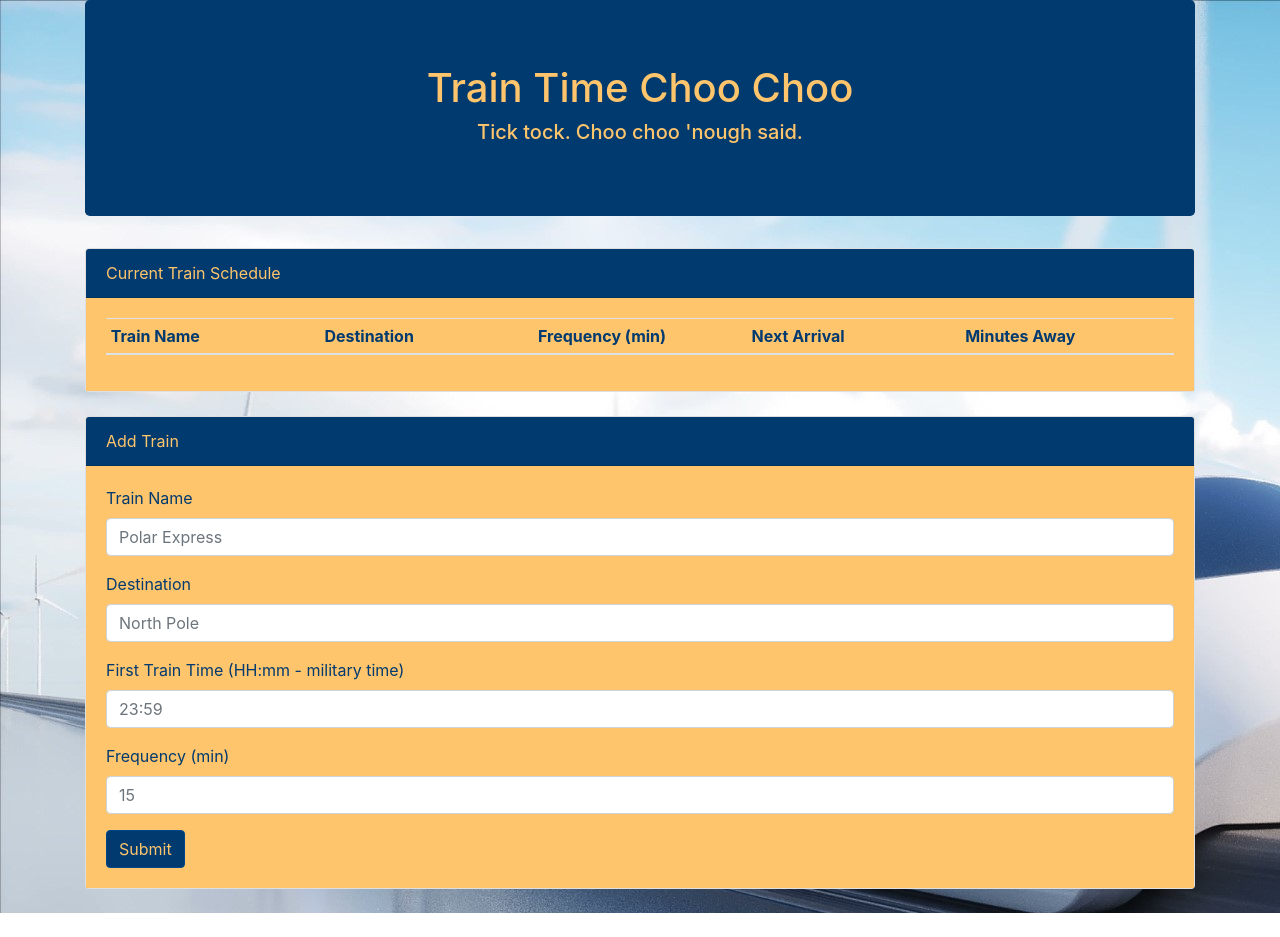
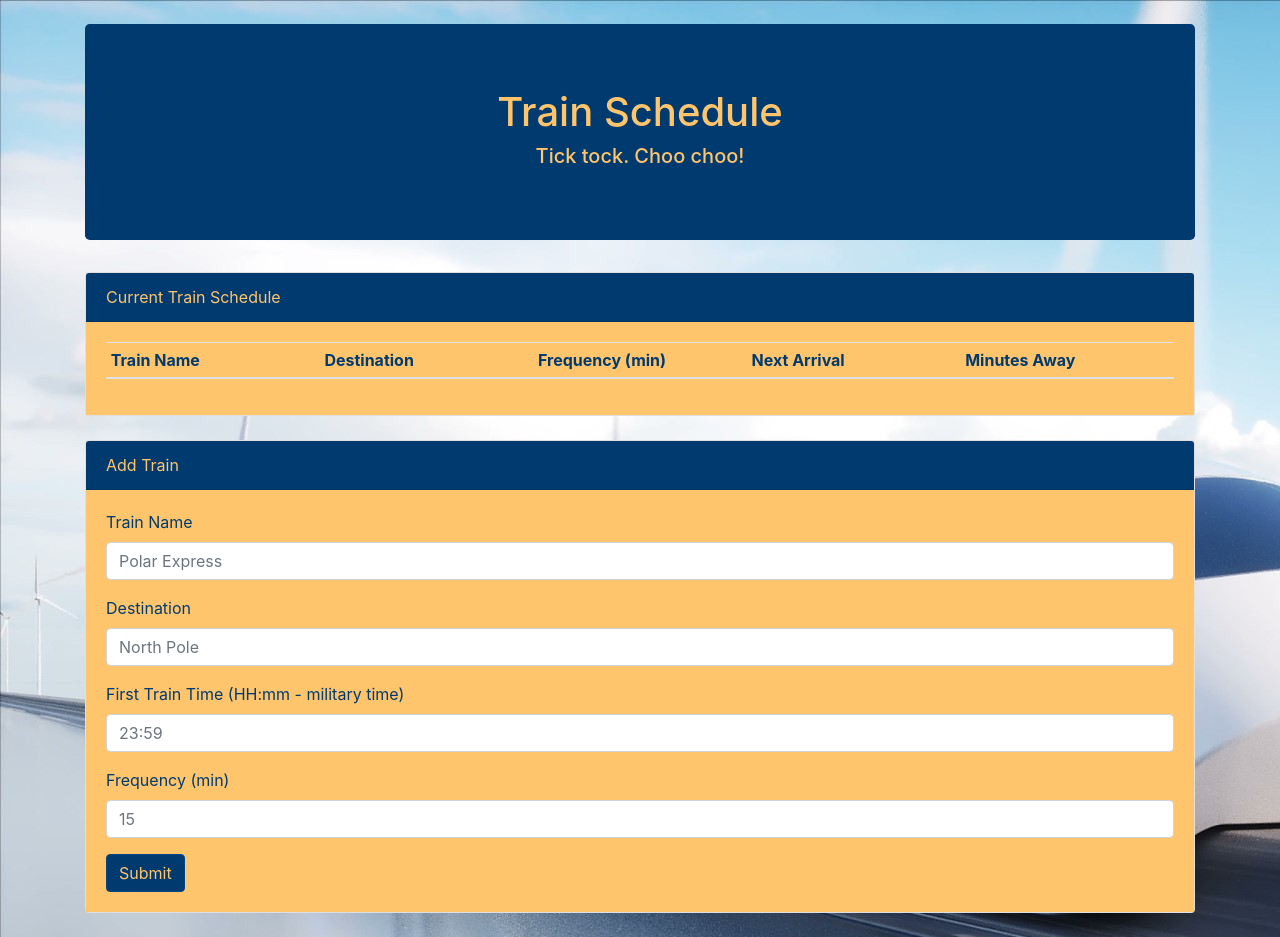
Before and after one commit to novakjason/choo-choo, a plain HTML site: page index.html in a window 1280 px wide. Before the commit the page ends 913 px from the top, so only its background shows below. Drawn offline with nearby package versions, Linux system fonts and the light colour scheme; no server answers.

Commit message:
Adjusted jumbotron text and top margin.

```diff
--- a/index.html
+++ b/index.html
@@ -31,9 +31,9 @@
     <div class="container">
 
         <!-- Jumbotron -->
-        <div class="jumbotron">
-            <h1 class="text-center">Train Time Choo Choo</h1>
-            <h5 class="text-center">Tick tock. Choo choo 'nough said.</h5>
+        <div class="jumbotron mt-4">
+            <h1 class="text-center">Train Schedule</h1>
+            <h5 class="text-center">Tick tock. Choo choo!</h5>
         </div>
 
         <div class="row">
```
